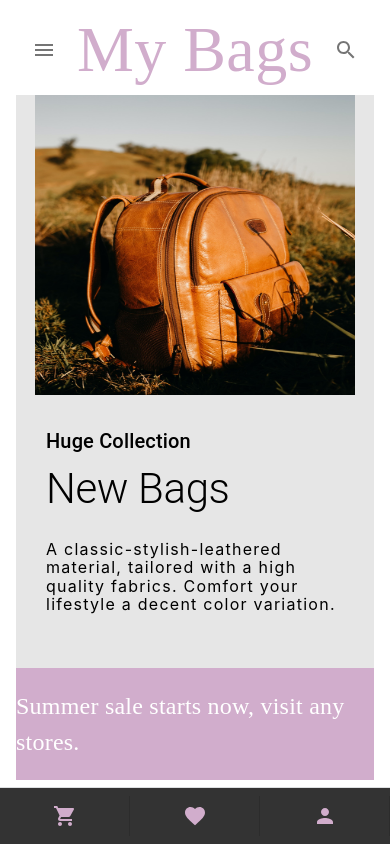
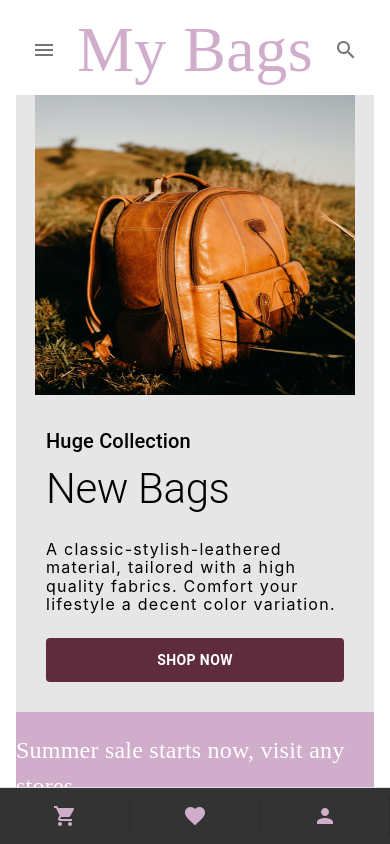
Before and after one commit to Neil-4617/hmm_bag, a React (Create React App) app: page / in a window 390 px wide. Shown: the top 844 px of the page. Built offline with nearby package versions, Linux system fonts and the light colour scheme; a web font is replaced by a local one.

Commit message:
install polished, add BannerShopButton

```diff
--- a/package.json
+++ b/package.json
@@ -11,6 +11,7 @@
     "@testing-library/jest-dom": "^5.16.4",
     "@testing-library/react": "^13.3.0",
     "@testing-library/user-event": "^13.5.0",
+    "polished": "^4.2.2",
     "react": "^18.1.0",
     "react-dom": "^18.1.0",
     "react-scripts": "5.0.1",
--- a/src/components/banner/index.js
+++ b/src/components/banner/index.js
@@ -9,7 +9,8 @@
 	BannerContent,
 	BannerTitle,
 	BannerDescription,
-	BannerImage
+	BannerImage,
+	BannerShopButton
 	} from '../../styles/banner/index'
 
 
@@ -25,6 +26,7 @@
 				<BannerDescription variant="subtitle">
 					A classic-stylish-leathered material, tailored with a high quality fabrics. Comfort your lifestyle a decent color variation.
 				</BannerDescription>
+				<BannerShopButton color="primary">Shop Now</BannerShopButton>
 			</BannerContent>
 		</BannerContainer>
 	)
--- a/src/styles/banner/index.js
+++ b/src/styles/banner/index.js
@@ -1,6 +1,7 @@
 // Material UI
 import {styled} from '@mui/material/styles'
 import Box from '@mui/material/Box'
+import Button from '@mui/material/Button'
 import Typography from '@mui/material/Typography'
 
 // Style/Themes
@@ -60,3 +61,22 @@
 		marginBottom: '1.5em',
 	}
 }));
+
+export const BannerShopButton = styled(Button, {
+	shouldForwardProp:(prop) => prop !== 'color',
+	name:'MyShopButton',
+	slot:'Root',
+	overridesResolver: (props, styles) => [
+		styles.root,
+		props.color === 'primary' && styles.primary,
+		props.color === 'secondary' && styles.secondary
+	]
+})(({theme})=>({
+	padding: '20px 0px',
+	fontWeight: 'Bold',
+	FontSize: '16px',
+	[theme.breakpoints.down('sm')]: {
+		padding: '10px 0px',
+		fontSize: '14px'
+	}
+}))
--- a/src/styles/theme/index.js
+++ b/src/styles/theme/index.js
@@ -1,5 +1,10 @@
+// Material UI
 import {createTheme} from '@mui/material/styles'
 
+//  Polished
+import { lighten } from 'polished'
+
+// Custom Color
 export const Colors = {
 	primary: "#5f2c3e",
 	secondary: "#d1adcc",
@@ -35,10 +40,31 @@
 	},
 
 	components : {
+		// custom button
 		MUIButton:{
 			defaultProps:{
 				 disableRipple: true,
 				 disableElevation:true
+			}
+		},
+		// custom shop button
+		MyShopButton: {
+			styleOverrides: {
+				root: {
+					color: Colors.white
+				},
+				primary: {
+					background: Colors.primary,
+					"&:hover": {
+						background: lighten(0.05, Colors.primary),
+					}
+				},
+				secondary: {
+					background: Colors.secondary,
+					"&:hover": {
+						background: lighten(0.05, Colors.secondary),
+					}
+				},
 			}
 		}
 	}
```
Also changed, not shown: 1 other file (tests, documents, lock files or other folders).
